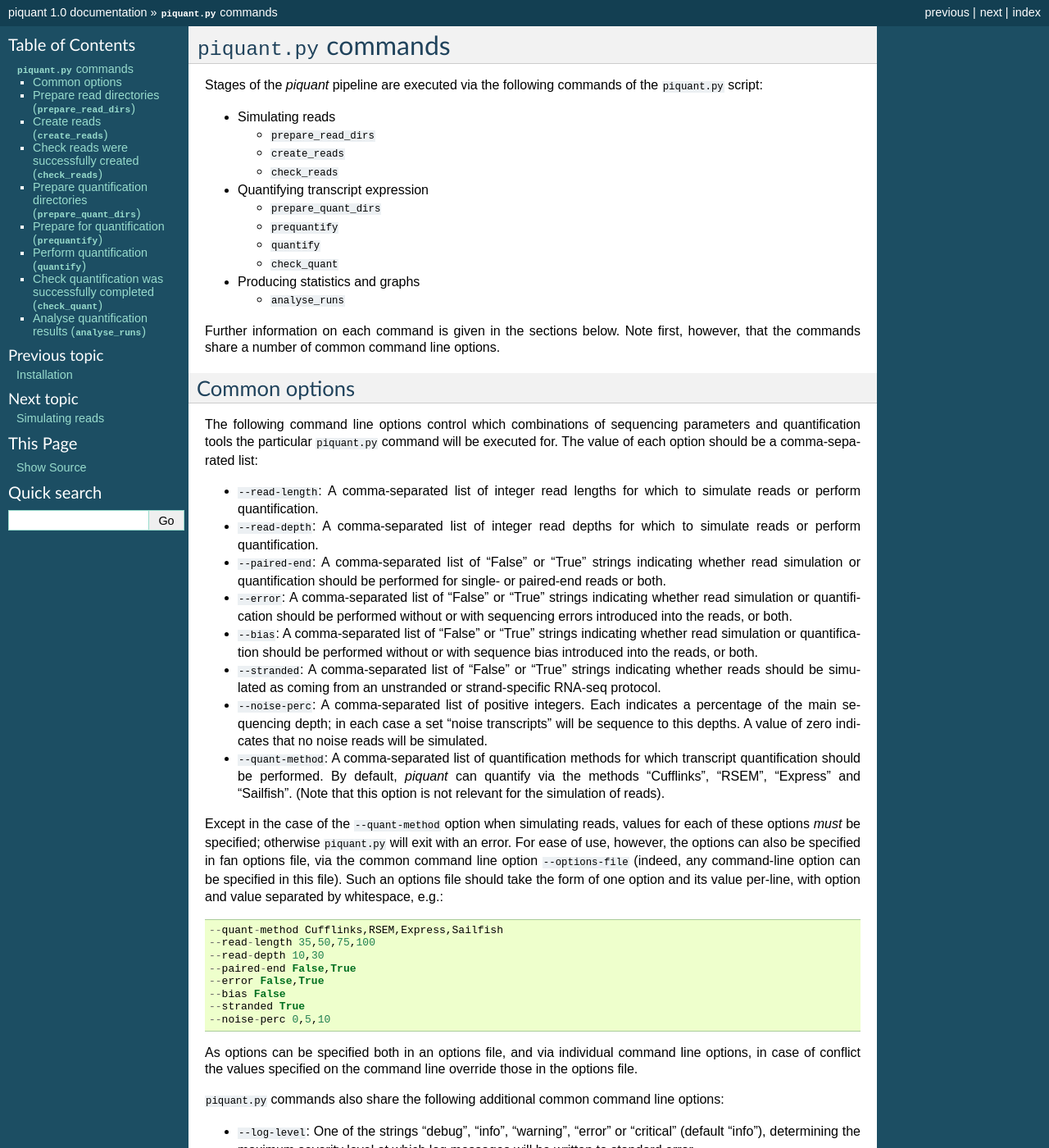
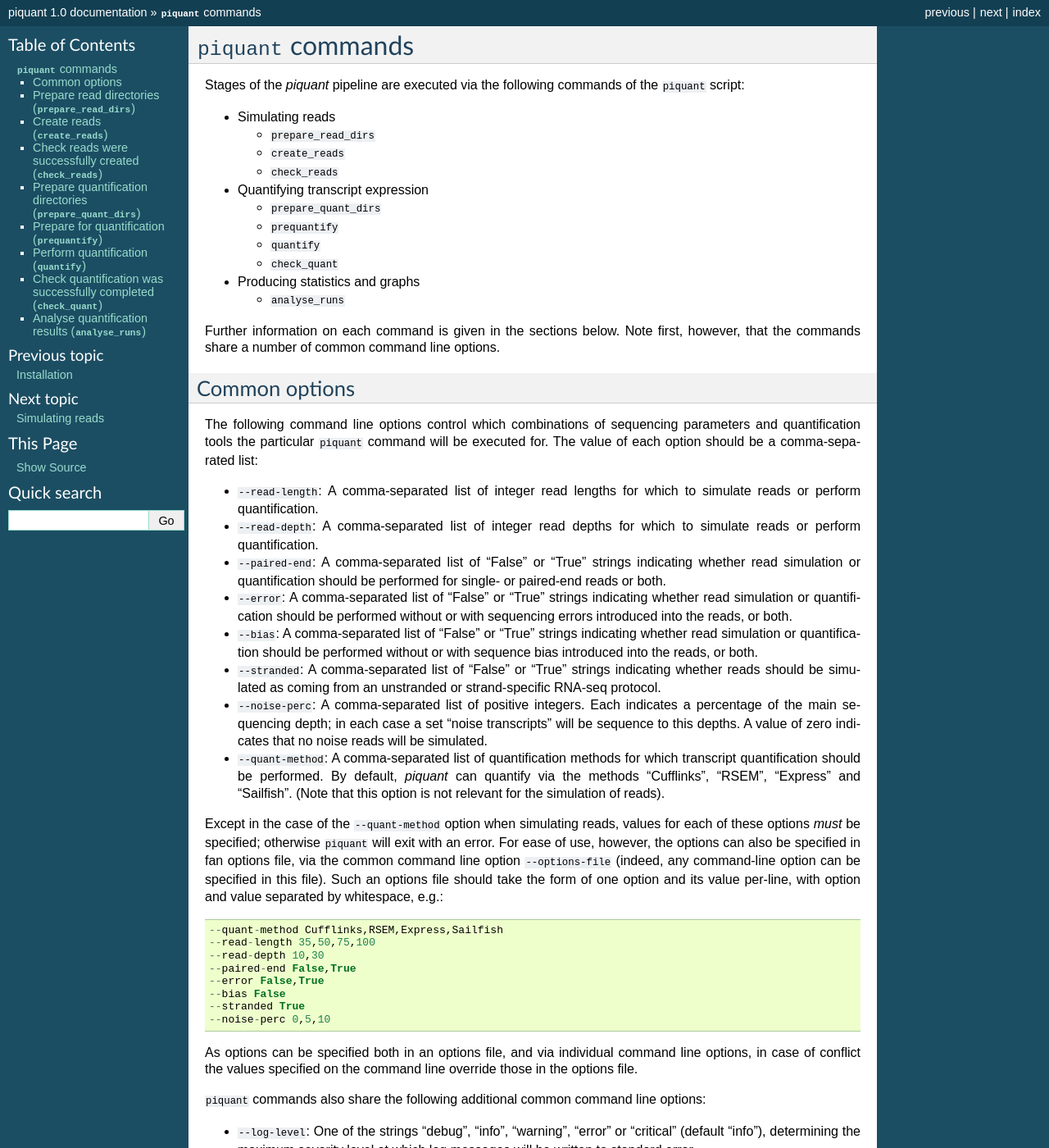
Before and after one commit to lweasel/piquant, a Sphinx documentation site: the page built from docs/commands.rst, in a window 1280 px wide and 1400 px high. Shown: the whole window at 82% size. Built offline with Sphinx 7.4.7, drawn with Linux system fonts in a browser that asks for light colours; formulas are drawn with MathJax 3; some of the changed text lies outside the part shown.

```diff
--- a/docs/commands.rst
+++ b/docs/commands.rst
@@ -1,7 +1,7 @@
-``piquant.py`` commands
+``piquant`` commands
 =======================
 
-Stages of the *piquant* pipeline are executed via the following commands of the ``piquant.py`` script:
+Stages of the *piquant* pipeline are executed via the following commands of the ``piquant`` script:
 
 * Simulating reads
 
@@ -27,7 +27,7 @@ Further information on each command is given in the sections below. Note first,
 Common options
 --------------
 
-The following command line options control which combinations of sequencing parameters and quantification tools the particular ``piquant.py`` command will be executed for. The value of each option should be a comma-separated list:
+The following command line options control which combinations of sequencing parameters and quantification tools the particular ``piquant`` command will be executed for. The value of each option should be a comma-separated list:
 
 * ``--read-length``: A comma-separated list of integer read lengths for which to simulate reads or perform quantification.
 * ``--read-depth``: A comma-separated list of integer read depths for which to simulate reads or perform quantification.
@@ -38,7 +38,7 @@ The following command line options control which combinations of sequencing para
 * ``--noise-perc``: A comma-separated list of positive integers. Each indicates a percentage of the main sequencing depth; in each case a set "noise transcripts" will be sequence to this depths. A value of zero indicates that no noise reads will be simulated.
 * ``--quant-method``: A comma-separated list of quantification methods for which transcript quantification should be performed. By default, *piquant* can quantify via the methods "Cufflinks", "RSEM", "Express" and "Sailfish". (Note that this option is not relevant for the simulation of reads).
 
-Except in the case of the ``--quant-method`` option when simulating reads, values for each of these options *must* be specified; otherwise ``piquant.py`` will exit with an error. For ease of use, however, the options can also be specified in fan options file, via the common command line option ``--options-file`` (indeed, any command-line option can be specified in this file). Such an options file should take the form of one option and its value per-line, with option and value separated by whitespace, e.g.::
+Except in the case of the ``--quant-method`` option when simulating reads, values for each of these options *must* be specified; otherwise ``piquant`` will exit with an error. For ease of use, however, the options can also be specified in fan options file, via the common command line option ``--options-file`` (indeed, any command-line option can be specified in this file). Such an options file should take the form of one option and its value per-line, with option and value separated by whitespace, e.g.::
 
   --quant-method Cufflinks,RSEM,Express,Sailfish
   --read-length 35,50,75,100
@@ -51,7 +51,7 @@ Except in the case of the ``--quant-method`` option when simulating reads, value
 
 As options can be specified both in an options file, and via individual command line options, in case of conflict the values specified on the command line override those in the options file.
 
-``piquant.py`` commands also share the following additional common command line options:
+``piquant`` commands also share the following additional common command line options:
 
 * ``--log-level``: One of the strings "debug", "info", "warning", "error" or "critical" (default "info"), determining the maximum severity level at which log messages will be written to standard error.
 * ``--options-file``: Specifies the path to a file containing options as described above.
@@ -93,9 +93,9 @@ In addition, if "background noise" reads are being simulated (i.e. the value of
 * ``flux_simulator_noise_expression.par``: A *FluxSimulator* parameters file suitable for creating a transcript expression profile for the set of transcripts that will be used to simulate background noise.
 * ``flux_simulator_noise_simulation.par``" A *FluxSimulator* parameter file suitable for simulating RNA-seq reads according to the created noise transcript expression profile.
 
-Note that it is possible to execute the ``run_simulation.sh`` script directly; however by using the ``piquant.py`` command ``create_reads``, sets of reads for several combinations of sequencing parameters can be created simultaneously as a batch (see :ref:`Create reads <simulate-reads>` below).
+Note that it is possible to execute the ``run_simulation.sh`` script directly; however by using the ``piquant`` command ``create_reads``, sets of reads for several combinations of sequencing parameters can be created simultaneously as a batch (see :ref:`Create reads <simulate-reads>` below).
 
-In addition to the command line options common to all ``piquant.py`` commands (see :ref:`common-options` above), the ``prepare_read_dirs`` command takes the following additional options:
+In addition to the command line options common to all ``piquant`` commands (see :ref:`common-options` above), the ``prepare_read_dirs`` command takes the following additional options:
 
 * ``--reads-dir``: The parent directory into which directories in which reads will be simulated will be written. This directory will be created if it does not already exist (default: output).
 * ``--transcript-gtf``: The path to a GTF formatted file describing the main set of transcripts to be simulated by *FluxSimulator*. This GTF file location must be supplied. Note that the GTF file should only contain features of feature type "exon", and that every exon feature should specify both "gene_id" and "transcript_id" among its attributes.
@@ -110,9 +110,9 @@ In addition to the command line options common to all ``piquant.py`` commands (s
 Create reads (``create_reads``)
 ---------------------------------
 
-The ``create_reads`` command is used to simulate RNA-seq reads via the ``run_simulation.sh`` scripts that have been written by the ``prepare_read_dirs`` command (see :ref:`Prepare read directories <prepare-read-dirs>` above). For each possible combination of sequencing parameters determined by the options ``--read-length``, ``--read-depth``, ``--paired-end``, ``--error``, ``--bias``, ``--stranded`` and ``--noise-perc``, the appropriate ``run_simulation.sh`` script is launched as a background process, ignoring hangup signals (via the ``nohup`` command). After launching the scripts, ``piquant.py`` exits.
+The ``create_reads`` command is used to simulate RNA-seq reads via the ``run_simulation.sh`` scripts that have been written by the ``prepare_read_dirs`` command (see :ref:`Prepare read directories <prepare-read-dirs>` above). For each possible combination of sequencing parameters determined by the options ``--read-length``, ``--read-depth``, ``--paired-end``, ``--error``, ``--bias``, ``--stranded`` and ``--noise-perc``, the appropriate ``run_simulation.sh`` script is launched as a background process, ignoring hangup signals (via the ``nohup`` command). After launching the scripts, ``piquant`` exits.
 
-In addition to the command line options common to all ``piquant.py`` commands (see :ref:`common-options` above), the ``create_reads`` command takes the following additional options:
+In addition to the command line options common to all ``piquant`` commands (see :ref:`common-options` above), the ``create_reads`` command takes the following additional options:
 
 * ``--reads-dir``: The parent directory in which directories in which reads will be simulated have been written (default: output).
 
@@ -127,7 +127,7 @@ The ``check_reads`` command is used to confirm that simulation of RNA-seq reads
 
 In the case of unsuccessful termination, the file ``nohup.out`` in the relevant simulation directory contains the messages output by both *FluxSimulator* and the *piquant* scripts that were executed, and this file can be examined for the source of error.
 
-In addition to the command line options common to all ``piquant.py`` commands (see :ref:`common-options` above), the ``check_reads`` command takes the following additional options:
+In addition to the command line options common to all ``piquant`` commands (see :ref:`common-options` above), the ``check_reads`` command takes the following additional options:
 
 * ``--reads-dir``: The parent directory in which directories in which reads were simulated are located (default: output).
 
@@ -162,9 +162,9 @@ Within each quantification directory, a single file is written:
 
 * ``run_quantification.sh``: A Bash script which, when executed, will use the appropriate tool and simulated RNA-seq reads to quantify transcript expression.
 
-As is the case when simulating reads, it is possible to execute the ``run_quantification.sh`` script directly; however, by using the ``piquant.py`` command ``quantify``, quantification for several combinations for sequencing parameters and quantification tools can be executed simultaneously as a batch (see :ref:`Perform quantification <quantify>` below).
+As is the case when simulating reads, it is possible to execute the ``run_quantification.sh`` script directly; however, by using the ``piquant`` command ``quantify``, quantification for several combinations for sequencing parameters and quantification tools can be executed simultaneously as a batch (see :ref:`Perform quantification <quantify>` below).
 
-In addition to the command line options common to all ``piquant.py`` commands (see :ref:`common-options` above), the ``prepare_quant_dirs`` command takes the following additional options:
+In addition to the command line options common to all ``piquant`` commands (see :ref:`common-options` above), the ``prepare_quant_dirs`` command takes the following additional options:
 
 * ``--reads-dir``: The parent directory in which directories in which reads were simulated are located (default: output).
 * ``--quant-dir``: The parent directory into which directories in which quantification will be performed will be written. This directory will be created if it does not already exist (default: output).
@@ -180,7 +180,7 @@ In addition to the command line options common to all ``piquant.py`` commands (s
 Prepare for quantification (``prequantify``)
 --------------------------------------------
 
-Some quantification tools may require some action to be taken prior to quantifying transcript expression which, however, only needs to be executed once for a particular set of transcripts and genome sequences - for example, preparing a *Bowtie* [Bowtie]_ index for the genome, or creating transcript FASTA sequences. The ``piquant.py`` command ``prequantify`` will execute these pre-quantification actions for any quantification tools specified by the command line option ``--quant-method``.
+Some quantification tools may require some action to be taken prior to quantifying transcript expression which, however, only needs to be executed once for a particular set of transcripts and genome sequences - for example, preparing a *Bowtie* [Bowtie]_ index for the genome, or creating transcript FASTA sequences. The ``piquant`` command ``prequantify`` will execute these pre-quantification actions for any quantification tools specified by the command line option ``--quant-method``.
 
 Note that prequantification can, if necessary, be run manually for any particular quantification tool by executing the appropriate ``run_simulation.sh`` script with the ``-p`` command line option.
 
@@ -189,7 +189,7 @@ Note that prequantification can, if necessary, be run manually for any particula
 Perform quantification (``quantify``)
 -------------------------------------
 
-The ``quantify`` command is used to quantify transcript expression via the ``run_quantification.sh`` scripts that have been written by the ``prepare_quant_dirs`` command (see :ref:`Prepare quantification directories <prepare-quant-dirs>` above). For each possible combination of parameters determined by the options ``--read-length``, ``--read-depth``, ``--paired-end``, ``--error``, ``--bias`` and ``--quant-method``, the appropriate ``run_quantification.sh`` script is launched as a background process, ignoring hangup signals (via the ``nohup`` command). After launching the scripts, ``piquant.py`` exits.
+The ``quantify`` command is used to quantify transcript expression via the ``run_quantification.sh`` scripts that have been written by the ``prepare_quant_dirs`` command (see :ref:`Prepare quantification directories <prepare-quant-dirs>` above). For each possible combination of parameters determined by the options ``--read-length``, ``--read-depth``, ``--paired-end``, ``--error``, ``--bias`` and ``--quant-method``, the appropriate ``run_quantification.sh`` script is launched as a background process, ignoring hangup signals (via the ``nohup`` command). After launching the scripts, ``piquant`` exits.
 
 For details on the process of quantification executed via ``run_quantification.sh``, see :doc:`quantification`.
 
@@ -209,7 +209,7 @@ The ``analyse_runs`` command is used to gather data and calculate statistics, an
 
 For more details on the statistics calculated and the graphs drawn, see :doc:`assessment`.
 
-In addition to the command line options common to all ``piquant.py`` commands (see :ref:`common-options` above), the ``analyse_runs`` command takes the following additional options:
+In addition to the command line options common to all ``piquant`` commands (see :ref:`common-options` above), the ``analyse_runs`` command takes the following additional options:
 
 * ``--stats-dir``: The path to a directory into which statistics and graph files will be written. The directory will be created if it does not already exist.
 * ``--plot-format``: The file format in which graphs produced during analysis will be written to - one of "pdf", "svg" or "png" (default "pdf").
--- a/docs/quantification.rst
+++ b/docs/quantification.rst
@@ -1,7 +1,7 @@
 Quantifying expression
 ======================
 
-For each particular combination of sequencing parameters - sequencing depth, read length, single- or paired-end reads, and lack or presence of errors and bias - and quantification tool, transcript quantification is performed by running the ``run_quantification.sh`` script in the relevant directory that has been created by the ``piquant.py`` command ``prepare_quant_dirs``.
+For each particular combination of sequencing parameters - sequencing depth, read length, single- or paired-end reads, and lack or presence of errors and bias - and quantification tool, transcript quantification is performed by running the ``run_quantification.sh`` script in the relevant directory that has been created by the ``piquant`` command ``prepare_quant_dirs``.
 
 The ``run_quantification`` script takes a number of command line flags which control its operation:
 
@@ -9,7 +9,7 @@ The ``run_quantification`` script takes a number of command line flags which con
 * ``-q``: If specified, transcript abundances are calculated for the relevant set of simulated reads.
 * ``-a``: If specified, data necessary for the assessment of the accuracy of transcript expression estimation is assembled, and measures of accuracy calculated.
 
-These three modes of operation are discussed below. Note that when performing batch quantification, the ``piquant.py`` command ``prequantify`` executes ``run_quantification.sh`` scripts with the ``-p`` flag, while the command ``quantify`` executes scripts with the ``-q`` and ``-a`` flags.
+These three modes of operation are discussed below. Note that when performing batch quantification, the ``piquant`` command ``prequantify`` executes ``run_quantification.sh`` scripts with the ``-p`` flag, while the command ``quantify`` executes scripts with the ``-q`` and ``-a`` flags.
 
 Preparing for quantification
 ----------------------------
--- a/docs/simulation.rst
+++ b/docs/simulation.rst
@@ -1,7 +1,7 @@
 Simulating reads
 ================
 
-For each particular combination of sequencing parameters - sequencing depth, read length, single- or paired-end reads, and lack or presence of errors and bias - reads are simulated by running the ``run_simulation.sh`` script in the relevant directory that has been created by the ``piquant.py`` command ``prepare_read_dirs``.
+For each particular combination of sequencing parameters - sequencing depth, read length, single- or paired-end reads, and lack or presence of errors and bias - reads are simulated by running the ``run_simulation.sh`` script in the relevant directory that has been created by the ``piquant`` command ``prepare_read_dirs``.
 
 Running ``run_simulation.sh`` results in the following main steps being executed:
 
--- a/docs/support_scripts.rst
+++ b/docs/support_scripts.rst
@@ -1,7 +1,7 @@
 Support scripts
 ===============
 
-RNA-seq read simulation, transcript quantification, and abundance estimate accuracy analysis performed via commands of the ``piquant.py`` script are supported by a number of supplementary Python scripts. These are normally executed when running a ``run_simulation.sh`` or ``run_quantification.sh`` shell script; however, if necessary, they can also be run independently.
+RNA-seq read simulation, transcript quantification, and abundance estimate accuracy analysis performed via commands of the ``piquant`` script are supported by a number of supplementary Python scripts. These are normally executed when running a ``run_simulation.sh`` or ``run_quantification.sh`` shell script; however, if necessary, they can also be run independently.
 
 Further information on each script and their command line options is given in the sections below. Note first, that all scripts share the following common command line option:
 
```
Also changed, not shown: docs/typical_usage.rst (+12 -12 lines).
